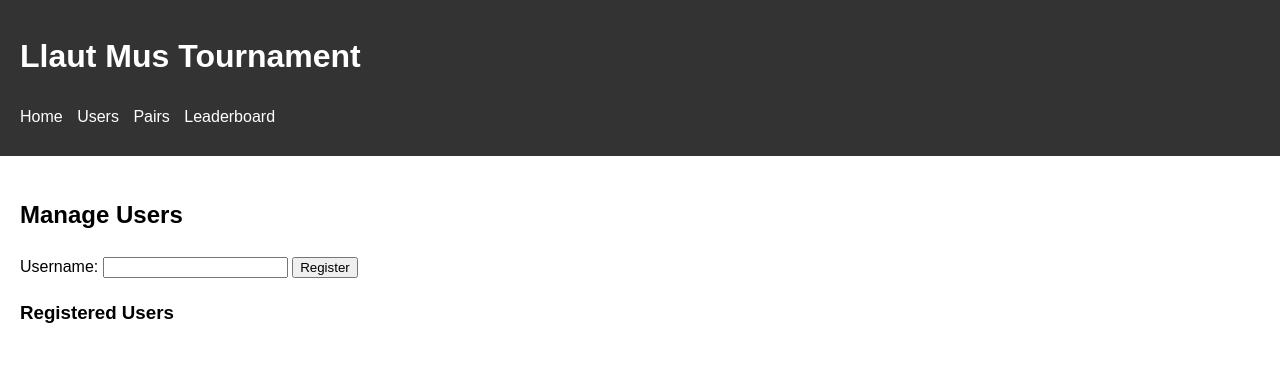
After one commit to i10s/llaut-mus-tournament, a FastAPI app: template app/templates/users.html in a window 1280 px wide. The commit adds this page. Shown: the top 366 px of the page. Run offline with FastAPI, Linux system fonts and the light colour scheme; the template is opened without the code that fills it, so the values that code supplies are empty.

```diff
--- a/app/main.py
+++ b/app/main.py
@@ -1,7 +1,10 @@
 # Entry point for the FastAPI application
-from fastapi import FastAPI
+from fastapi import FastAPI, Request, Form
+from fastapi.middleware.cors import CORSMiddleware
+from fastapi.responses import RedirectResponse
+from fastapi.templating import Jinja2Templates
+from fastapi.staticfiles import StaticFiles
 from app.routes import users, pairs, tournament, stats, predictions
-from fastapi.middleware.cors import CORSMiddleware
 
 # Initialize the FastAPI app
 app = FastAPI(
@@ -16,6 +19,9 @@ origins = [
     "https://llaut-mus-frontend.fly.dev",  # Frontend in production
 ]
 
+# Mount the static directory
+app.mount("/static", StaticFiles(directory="app/static"), name="static")
+
 app.add_middleware(
     CORSMiddleware,
     allow_origins=origins,
@@ -24,6 +30,9 @@ app.add_middleware(
     allow_headers=["*"],
 )
 
+# Initialize Jinja2Templates for HTML rendering
+templates = Jinja2Templates(directory="app/templates")
+
 # Include routes
 app.include_router(users.router, prefix="/users", tags=["Users"])
 app.include_router(pairs.router, prefix="/pairs", tags=["Pairs"])
@@ -31,6 +40,25 @@ app.include_router(tournament.router, prefix="/tournament", tags=["Tournament"])
 app.include_router(stats.router, prefix="/stats", tags=["Stats"])
 app.include_router(predictions.router, prefix="/predictions", tags=["Predictions"])
 
+# Example endpoints for template rendering
 @app.get("/")
-def root():
-    return {"message": "Welcome to Llaut Mus Tournament API"}
+def root(request: Request):
+    """
+    Render the homepage using a template.
+    """
+    return templates.TemplateResponse("base.html", {"request": request})
+
+@app.get("/users")
+def get_users_page(request: Request):
+    """
+    Render the users management page.
+    """
+    return templates.TemplateResponse("users.html", {"request": request, "users": []})  # Replace with real data
+
+@app.post("/users/register")
+def register_user(username: str = Form(...)):
+    """
+    Handle user registration from a form submission.
+    """
+    # Replace this with your actual logic for adding users
+    return RedirectResponse("/users", status_code=303)
--- /dev/null
+++ b/app/static/css/styles.css
@@ -0,0 +1,26 @@
+body {
+    font-family: Arial, sans-serif;
+    line-height: 1.6;
+    margin: 0;
+    padding: 0;
+}
+header {
+    background: #333;
+    color: #fff;
+    padding: 10px 20px;
+}
+header ul {
+    list-style: none;
+    padding: 0;
+}
+header ul li {
+    display: inline;
+    margin-right: 10px;
+}
+header ul li a {
+    color: white;
+    text-decoration: none;
+}
+main {
+    padding: 20px;
+}
--- a/app/templates/base.html
+++ b/app/templates/base.html
@@ -1,16 +1,26 @@
 <!DOCTYPE html>
-<html lang='en'>
+<html lang="en">
 <head>
-    <meta charset='UTF-8'>
-    <meta name='viewport' content='width=device-width, initial-scale=1.0'>
-    <title>Llaut Mus Tournament</title>
+    <meta charset="UTF-8">
+    <meta name="viewport" content="width=device-width, initial-scale=1.0">
+    <title>{% block title %}Llaut Mus Tournament{% endblock %}</title>
+    <link rel="stylesheet" href="/static/css/styles.css">
 </head>
 <body>
     <header>
         <h1>Llaut Mus Tournament</h1>
+        <nav>
+            <ul>
+                <li><a href="/">Home</a></li>
+                <li><a href="/users">Users</a></li>
+                <li><a href="/pairs">Pairs</a></li>
+                <li><a href="/leaderboard">Leaderboard</a></li>
+            </ul>
+        </nav>
     </header>
     <main>
         {% block content %}{% endblock %}
     </main>
+    <script src="/static/js/scripts.js"></script>
 </body>
 </html>
--- /dev/null
+++ b/app/templates/users.html
@@ -0,0 +1,19 @@
+{% extends "base.html" %}
+
+{% block title %}Users - Llaut Mus Tournament{% endblock %}
+
+{% block content %}
+<h2>Manage Users</h2>
+<form action="/users/register" method="post">
+    <label for="username">Username:</label>
+    <input type="text" id="username" name="username" required>
+    <button type="submit">Register</button>
+</form>
+
+<h3>Registered Users</h3>
+<ul>
+    {% for user in users %}
+    <li>{{ user }}</li>
+    {% endfor %}
+</ul>
+{% endblock %}
--- a/pyproject.toml
+++ b/pyproject.toml
@@ -11,6 +11,8 @@ python = "^3.9"
 fastapi = "^0.99.1"
 uvicorn = "^0.22.0"
 fastapi-cors = "^0.0.6"
+jinja2 = "^3.1.4"
+python-multipart = "^0.0.17"
 
 [tool.poetry.dev-dependencies]
 pytest = "^8.3.3"
```
Also changed, not shown: app/static/js/scripts.js (added), app/templates/leaderboard.html (added), app/templates/pairs.html (added), 1 other file.
